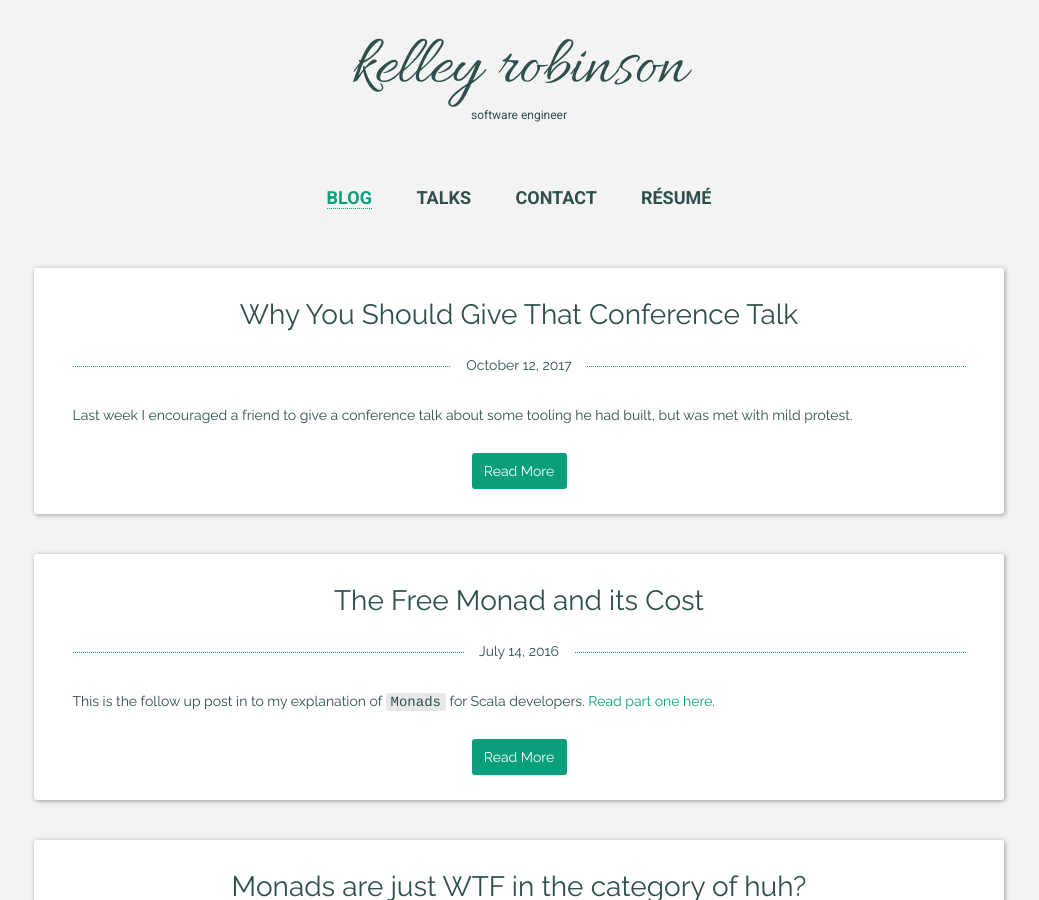
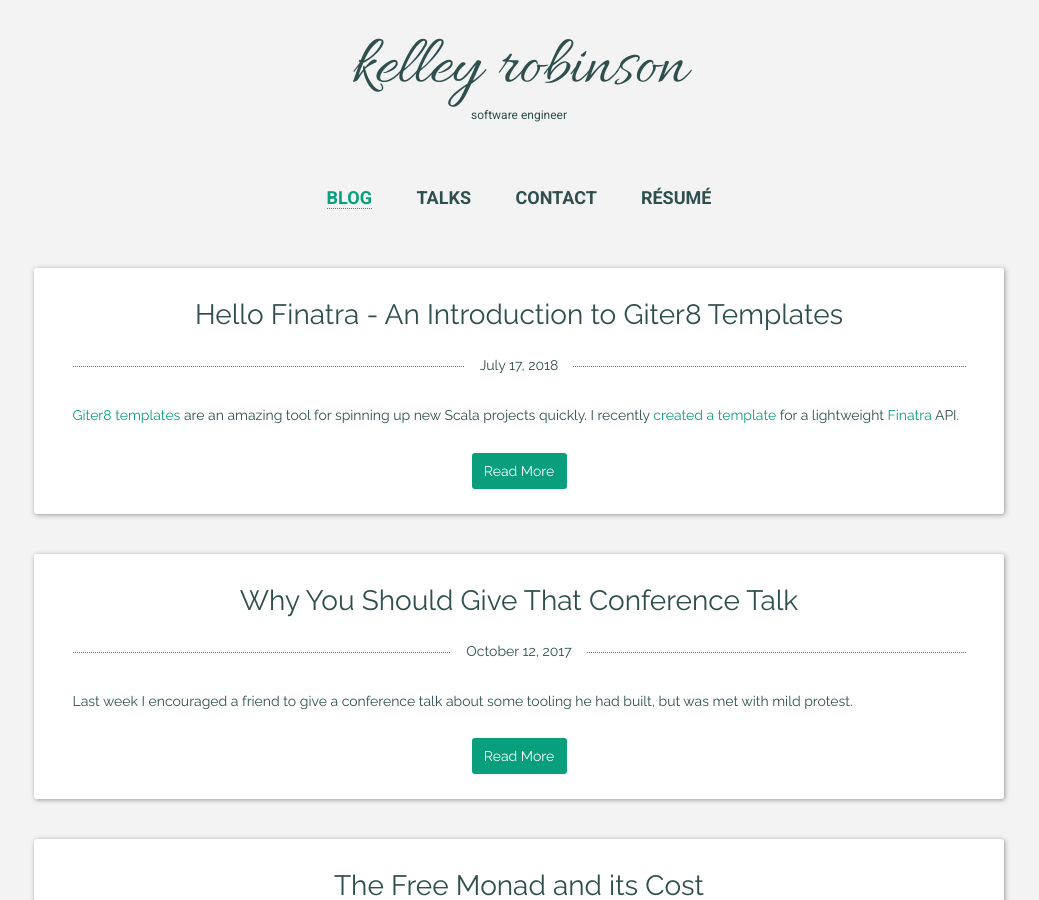
Before and after one commit to robinske/personal-site, a Jekyll site: the page built from blog.html, in a window 1280 px wide and 900 px high. Shown: the whole window, without its empty margins (121-1160 px from the left). Built offline with Jekyll 4.4.1, drawn with Linux system fonts in a browser that asks for light colours; some of the changed lines change nothing that is shown.

Commit message:
Add Hello Finatra blog post

````diff
--- a/_config.yml
+++ b/_config.yml
@@ -2,8 +2,8 @@
 title: Kelley Robinson
 email: hello@krobinson.me
 description: >
-  Engineer. Speaker. Feminist. Likes automating, organizing, cooking, creating.
-  @twilio dev evangelist. @umich alum
+  Developer. Writer. Educator. Likes automating, organizing, cooking, creating.
+  Security advocate for Twilio & Authy. University of Michigan alum.
 baseurl: ""
 blogurl: "blog.krobinson.me"
 talksurl: "talks.krobinson.me"
--- /dev/null
+++ b/_posts/2018-07-17-hello-finatra.markdown
@@ -0,0 +1,59 @@
+---
+layout:    post
+title:     "Hello Finatra - An Introduction to Giter8 Templates"
+date:      2018-07-17
+tags:      programming
+comments:  true
+active:    "blog"
+---
+
+[Giter8 templates](http://www.foundweekends.org/giter8/) are an amazing tool for spinning up new Scala projects quickly. I recently [created a template](https://github.com/robinske/hello-finatra.g8/blob/master/README.markdown) for a lightweight [Finatra](https://github.com/twitter/finatra) API.
+
+Check out the template on my GitHub: [https://github.com/robinske/hello-finatra.g8](https://github.com/robinske/hello-finatra.g8)
+
+## Giter8 Templates
+
+> Giter8 is a command line tool to generate files and directories from templates published on Github or any other git repository. It’s implemented in Scala and runs through the sbt launcher, but it can produce output for any purpose.
+
+You can learn more about how to create your own templates [in their documentation](http://www.foundweekends.org/giter8/template.html).
+
+## Using the Hello Finatra template
+
+Requirements:
+
+* [Java JDK 8](http://www.oracle.com/technetwork/java/javase/downloads/jdk8-downloads-2133151.html)
+* [SBT](https://www.scala-sbt.org/download.html), I’m using version 0.13.6
+
+In a terminal window type:
+
+```
+sbt new robinske/hello-finatra.g8
+```
+
+You can name your project anything you like, but avoid using numbers or dashes.
+
+![image](https://user-images.githubusercontent.com/3673341/39088781-36029586-456d-11e8-9940-28fa04a7bfed.png)
+
+### Running 'Hello World'
+
+Navigate into your directory, in my case:
+
+```
+cd finatra_demo
+```
+
+Then run using SBT:
+
+```
+sbt run
+```
+
+Finatra will start on [port 8888](http://localhost:8888/hello?name=Kelley):
+
+![image](https://user-images.githubusercontent.com/3673341/39088806-9a32425e-456d-11e8-92c0-54742486282f.png)
+
+Hooray!
+
+## Next Steps
+
+I originally built this so that I could have a way to [respond to incoming SMS messages with Twilio and Scala](https://www.twilio.com/blog/2018/04/responding-to-incoming-text-messages-with-scala-and-finatra.html). Check out that post on the Twilio blog if you want to build on this example.
````
